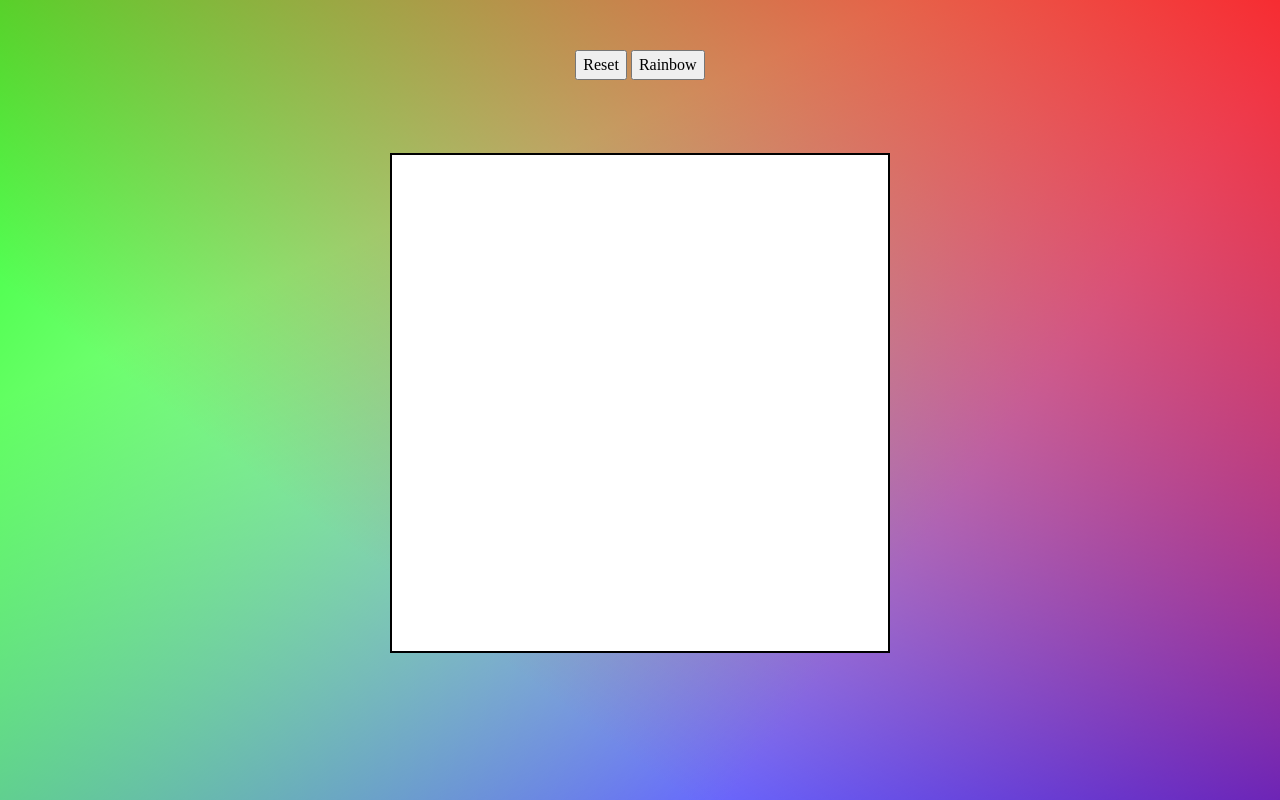
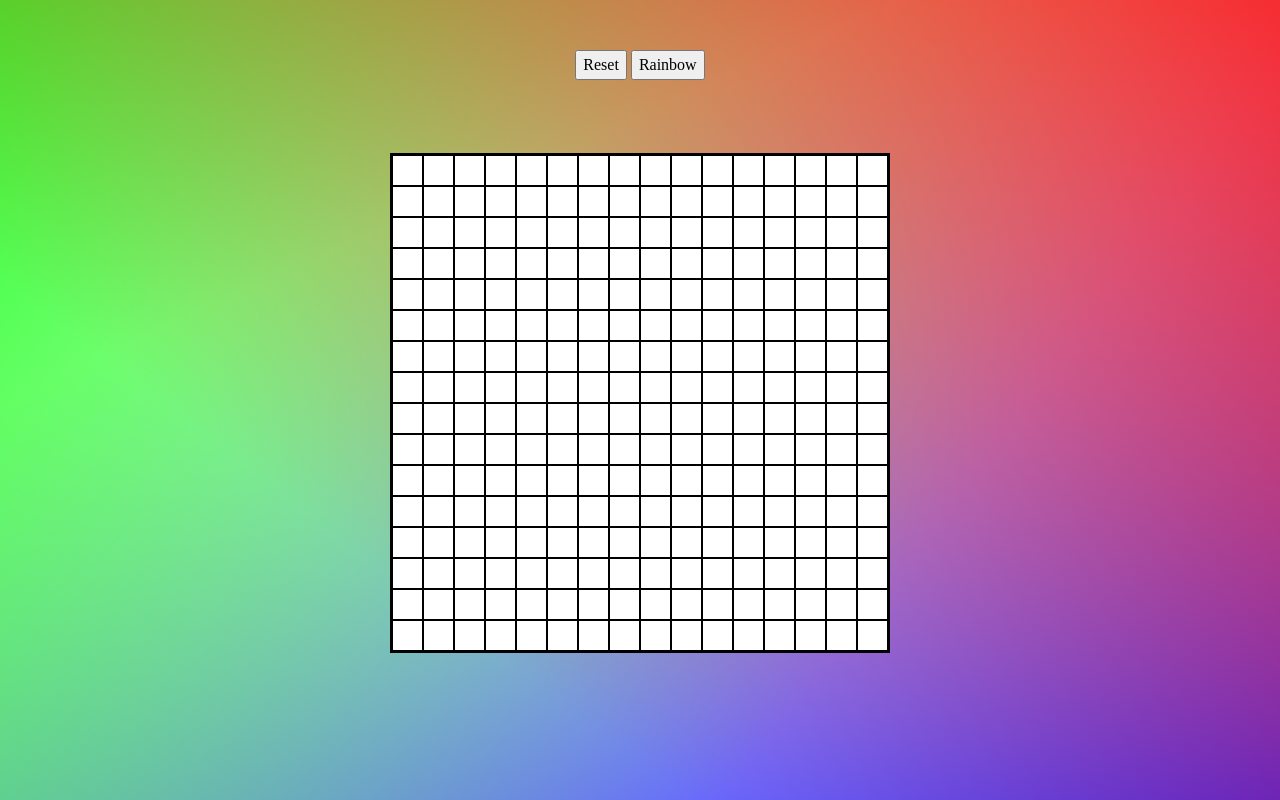
Before and after one commit to RoPalma95/etch-a-sketch, a plain HTML site: page index.html in a window 1280 px wide. Drawn offline with Linux system fonts and the light colour scheme.

Commit message:
Fixed script path

```diff
--- a/index.html
+++ b/index.html
@@ -6,7 +6,7 @@
 	<title>Etch-a-Sketch</title>
 	<link rel="stylesheet" href="/css/resets.css" type="text/css">
 	<link rel="stylesheet" href="/css/styles.css" type="text/css">
-	<script src="script.js" defer></script>
+	<script src="/js/script.js" defer></script>
 </head>
 <body>
 	<main class='main-content'>
```
